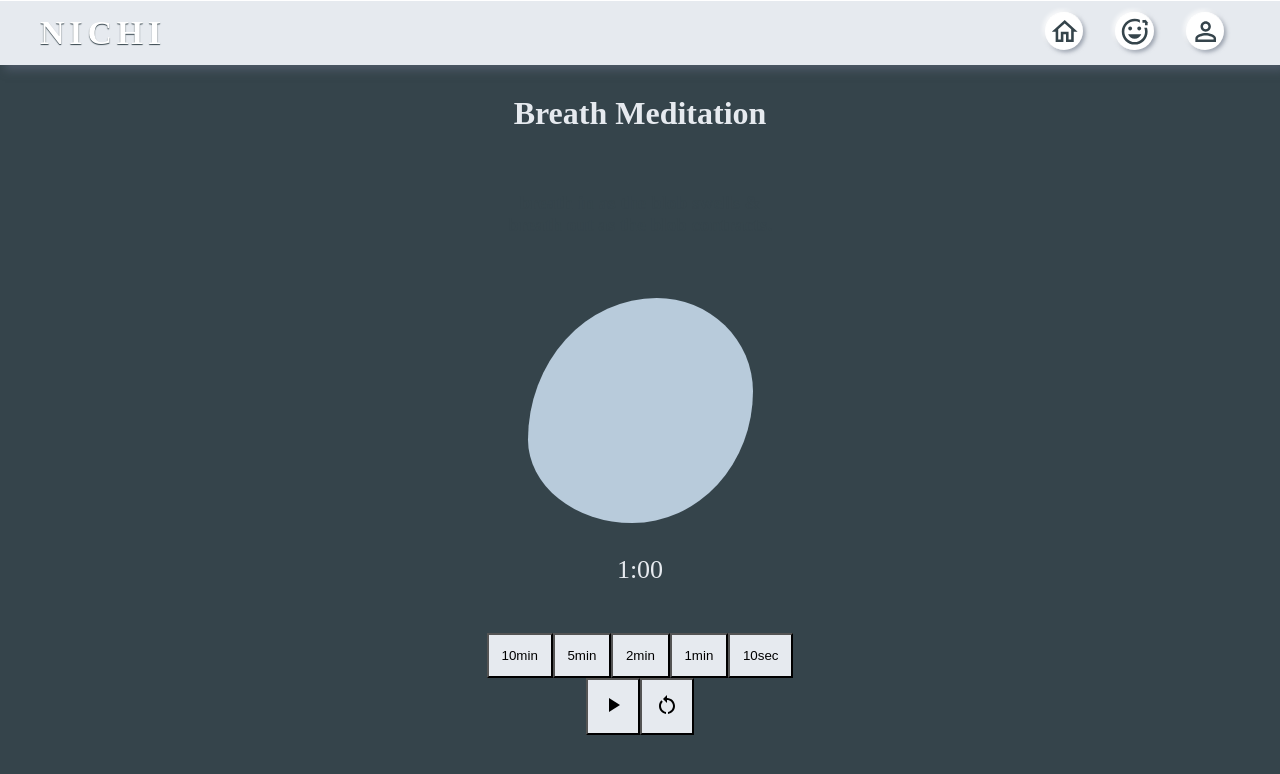
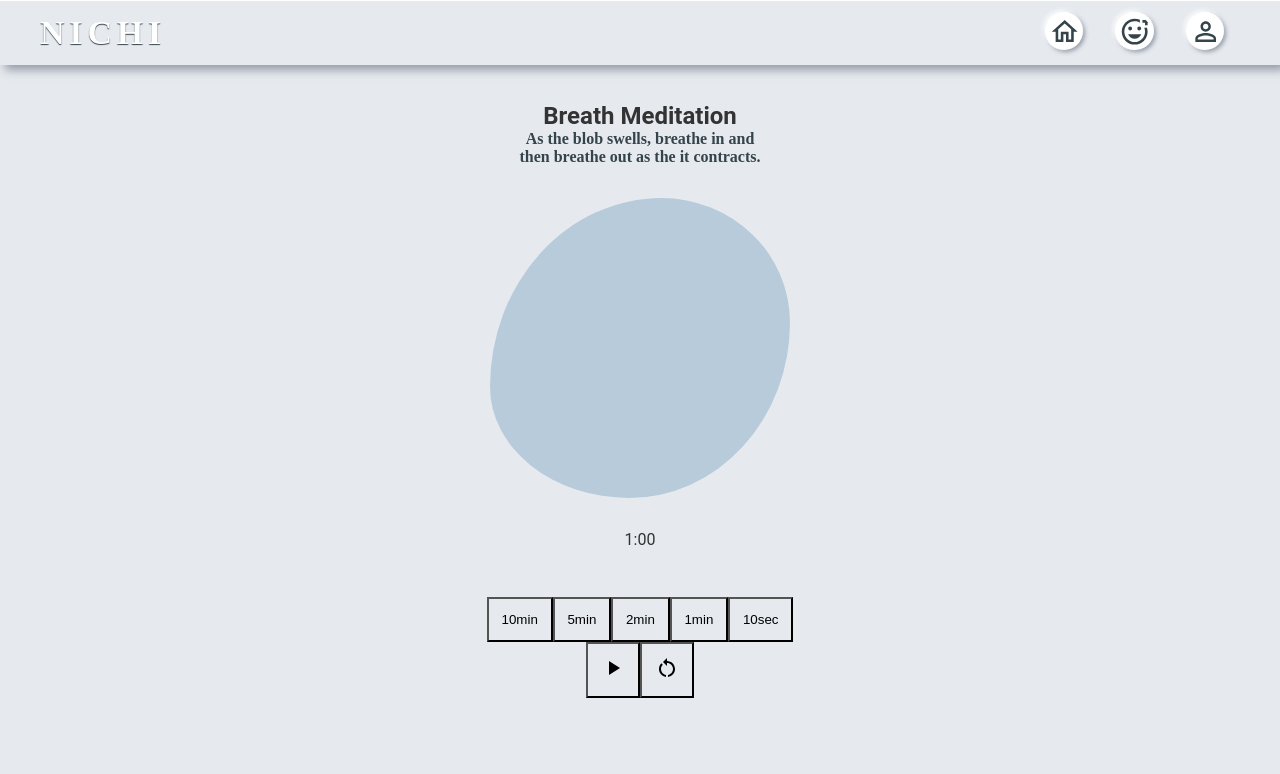
Before and after one commit to EAmrogowicz/nichi-energiseYourMind-react, a React (Create React App) app: page /meditation in a window 1280 px wide. Shown: the top 774 px of the page. Built offline with nearby package versions, Linux system fonts and the light colour scheme; no server answers.

Commit message:
Tidied up code, rename index.js to component name.

```diff
--- a/src/components/MeditateBreathing/index.js
+++ b/src/components/MeditateBreathing/MeditateBreathing.js
@@ -89,8 +89,8 @@ export default function MeditateBreath () {
             Breath Meditation
          </h2>
          <h4>
-            breath in as the blob swells &amp; <br/>
-            breath out as the blob contracts.
+            As the blob swells, breathe in and <br/>
+            then breathe out as the it contracts.
          </h4>
 
          <div className="blobContainer">
@@ -99,7 +99,9 @@ export default function MeditateBreath () {
          </div>
 
          <div className="timerCount">
-            {(Math.floor(timeInSec / 60))}:{timePadding(timeInSec % 60, 2)}
+            <p>
+               {(Math.floor(timeInSec / 60))}:{timePadding(timeInSec % 60, 2)}
+            </p>
          </div>
 
          <div className="row">
--- a/src/components/MeditateBreathing/style.css
+++ b/src/components/MeditateBreathing/style.css
@@ -1,44 +1,26 @@
 
 .meditateContainer {
   text-align: center;
-  background-color: var(--primary);
   min-height: 100vh;
   display: flex;
   flex-direction: column;
-  font-family: var(--fontVidaloka) !important;
   align-items: center;
   justify-content: center;
-  font-size: calc(10px + 2vmin);
-  color: white;
   height:100%;
-}
-
-
-.meditateContainer h2, h4 {
-  color: var(--tint);
-  font-family: var(--fontVidaloka) !important;
-  padding: 30px;
-}
-
-h2 {
-  font-size: 2rem;
-}
-
-h4 {
-  font-size: 1.2rem;
 }
 
 .blobContainer {
   font-size: 3rem;
   padding: 2rem 6rem;
+  z-index: -10;
 }
 
 .blobbly-blob {
-  height: 225px;
-  width: 225px;
+  height: 300px;
+  width: 300px;
   background-color: var(--shade);
   border-radius: 43% 57% 48% 52% / 47% 43% 57% 53% ;
-  line-height: 225px;
+  line-height: 300px;
   display: inline-block;
   text-align: center;
   vertical-align: middle;
@@ -57,7 +39,6 @@ h4 {
 
 .timerCount {
   padding-bottom: 3rem;
-  color: var(--tint);
 }
 
 
--- a/src/pages/Meditation.js
+++ b/src/pages/Meditation.js
@@ -1,5 +1,5 @@
 import React from "react";
-import MeditateBreathing from "../components/MeditateBreathing";
+import MeditateBreathing from "../components/MeditateBreathing/MeditateBreathing.js";
 
 
 export default function Meditation() {
```
Also changed, not shown: src/components/MeditateBodyScan/MeditateBodyScan.js (added).
